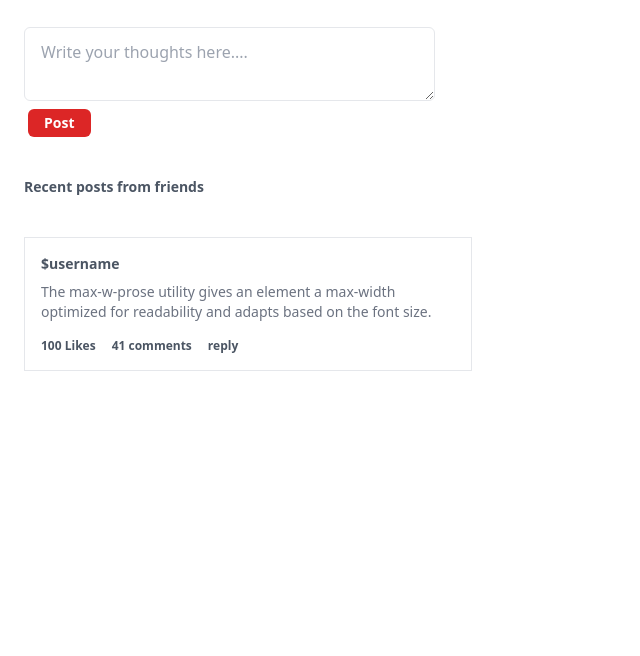
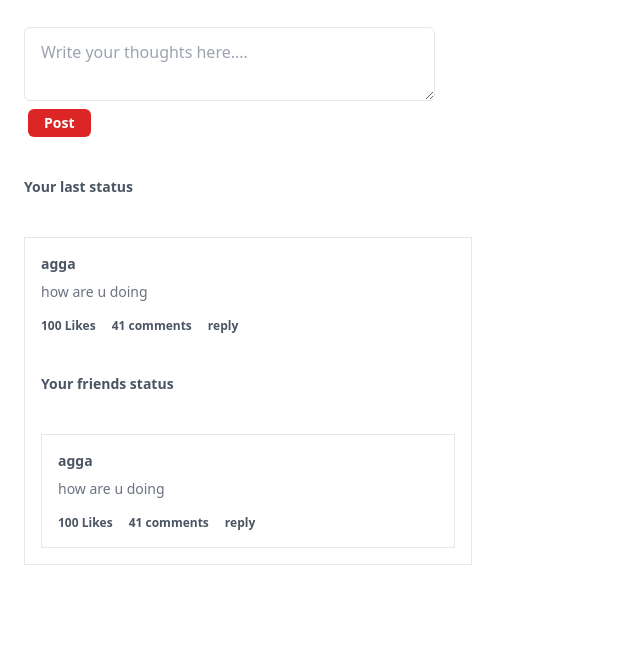
Before and after one commit to shaongitbd/socialz, a PHP site: page /home.php in a window 1280 px wide. Shown: the part 144-800 px from the top of the page, without its empty margins (0-640 px from the left). Run offline with PHP 8.4, Linux system fonts and the light colour scheme; a user stored in the database is signed in; data comes from the database, SQL or seed files in the repository; some libraries are stand-ins or nearby versions.

Commit message:
update home

```diff
--- a/home.php
+++ b/home.php
@@ -6,7 +6,6 @@
 
 
 <?php
-
 
 if ($_SERVER["REQUEST_METHOD"]==="POST"){
 
@@ -24,6 +23,15 @@ mysqli_query($conn, $sql);
 
 
 }
+$username = $_SESSION["username"];
+
+$own_status_sql = "SELECT * FROM `status` WHERE status_owner = '$username' ORDER BY status_date DESC LIMIT 1";
+$result = mysqli_query($conn, $own_status_sql);
+
+$own_status = mysqli_fetch_array($result);
+
+
+$friends_status_sql = "SELECT * FROM `status` WHERE status_owner IN ((SELECT to_friend FROM `friends` WHERE from_friend='$username')) ORDER BY status_date DESC LIMIT 10;";
 
 
 echo '<div class="container flex items-center  border-b mx-auto space-x-12 "><div class="flex px-2 py-4"><img src="https://www.91-cdn.com/hub/wp-content/uploads/2019/02/Instagram-Featured.jpg" width="120px" height="100px" /></div> <div class="flex flex-row p-4 space-x-6"> <a class="block text-gray-700 py-2 text-sm font-semibold "> Home </a> <a class="block text-gray-700 py-2  text-sm font-semibold "> Profile</a> <a class="block text-gray-700  py-2 text-sm font-semibold" href=""> Message </a>
@@ -48,14 +56,17 @@ echo '<div class="container flex items-center  border-b mx-auto space-x-12 "><di
 
 </form >
 
-<h1 class="mt-10 text-sm text-gray-600 font-semibold "> Recent posts from friends </h1>
+<h1 class="mt-10 text-sm text-gray-600 font-semibold "> Your last status </h1>
+
 
 <div class= "mt-10 border max-w-md p-4 ">
-<div class="mb-2 block  text-sm text-gray-600 font-semibold   "> $username </div>
+<div class="mb-2 block  text-sm text-gray-600 font-semibold   ">
+ <a href="/profile.php?username='.$own_status["status_owner"].'">'.$own_status["status_owner"].'</a></div>
 <p class="text-sm text-gray-500">
 
-The max-w-prose utility gives an element a max-width optimized for readability and adapts based on the font size.
+'.$own_status["status_content"].'
 <div class="flex mx-auto mt-4 "><a href=" " class="pr-4 text-xs text-gray-600 font-semibold">100 Likes</a><a class=" pr-4  text-xs text-gray-600 font-semibold ">41 comments </a><a class=" text-xs text-gray-600 font-semibold ">reply </a></div>
+
 
 </p>
 
@@ -64,7 +75,24 @@ The max-w-prose utility gives an element a max-width optimized for readability a
 
 </div>
 
-'
 
 
+
+';
+
+echo '<h1 class="mt-10 text-sm text-gray-600 font-semibold "> Your friends status  </h1>
+
+
+<div class= "mt-10 border max-w-md p-4 ">
+<div class="mb-2 block  text-sm text-gray-600 font-semibold   ">
+ <a href="/profile.php?username='.$own_status["status_owner"].'">'.$own_status["status_owner"].'</a></div>
+<p class="text-sm text-gray-500">
+
+'.$own_status["status_content"].'
+<div class="flex mx-auto mt-4 "><a href=" " class="pr-4 text-xs text-gray-600 font-semibold">100 Likes</a><a class=" pr-4  text-xs text-gray-600 font-semibold ">41 comments </a><a class=" text-xs text-gray-600 font-semibold ">reply </a></div>
+
+
+</p>
+
+<div>';
  ;?>
```
